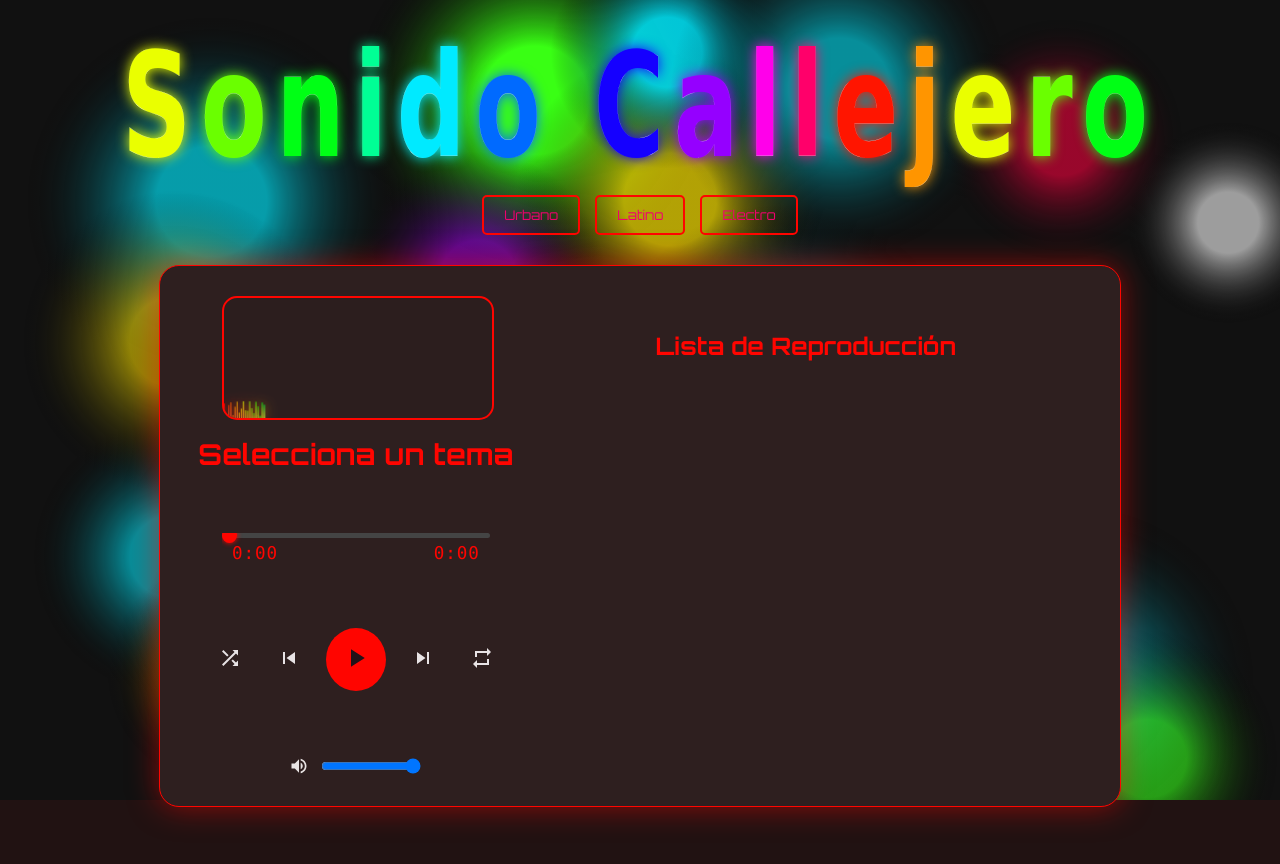
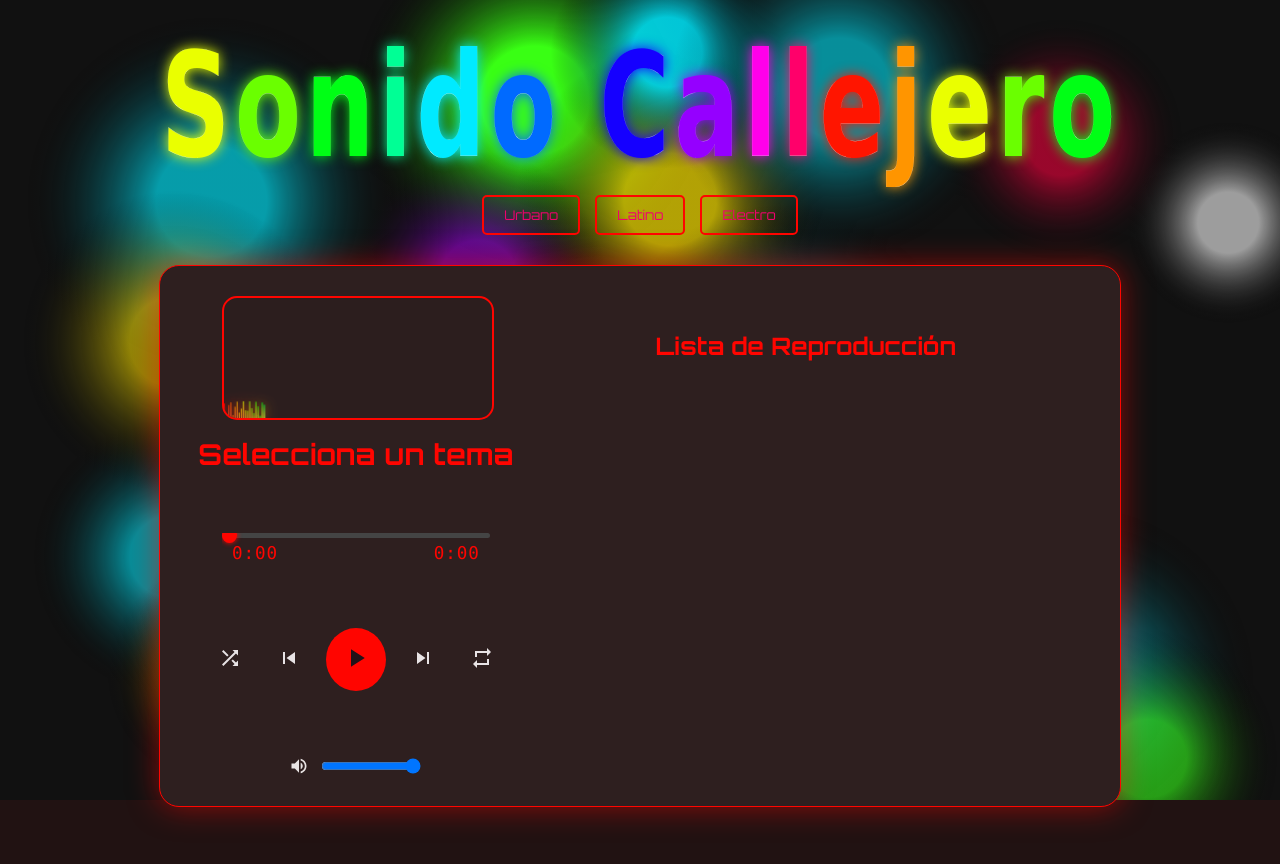
Before and after one commit to Pachodev77/zarmusical, a website: page index.html in a window 1280 px wide. Drawn offline with Linux system fonts and the light colour scheme; no server answers; a web font is replaced by a local one.

Commit message:
Restaurar el espaciado entre letras a su valor original

```diff
--- a/style.css
+++ b/style.css
@@ -33,7 +33,7 @@ body {
     line-height: 1.2; /* Reducido para permitir más altura */
     font-weight: 900;
     font-stretch: ultra-expanded; /* Hace las letras más estrechas y altas */
-    letter-spacing: 0.1em; /* Ajustado para compensar el mayor estiramiento */
+    letter-spacing: 0.05em; /* Espaciado entre letras original */
     text-align: center;
     margin: 40px 20px 20px;
     color: var(--primary-color);
```
